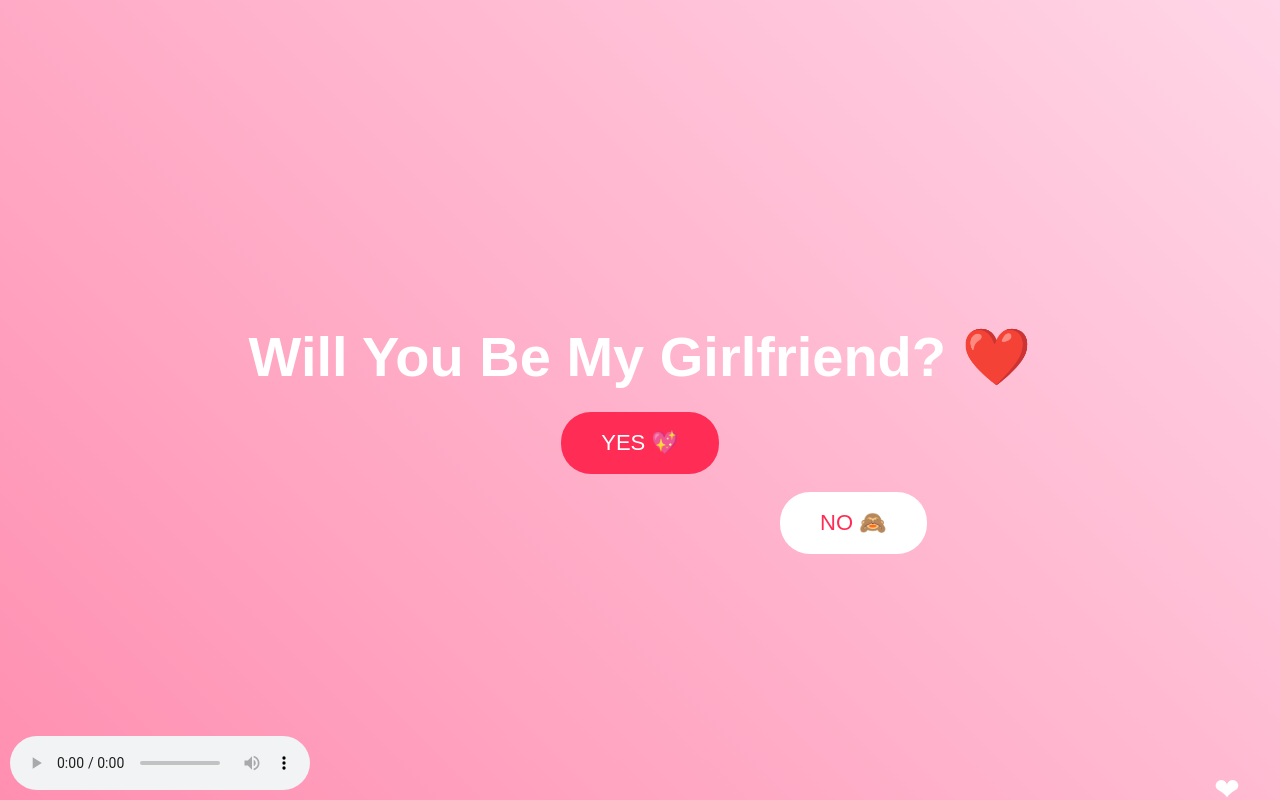
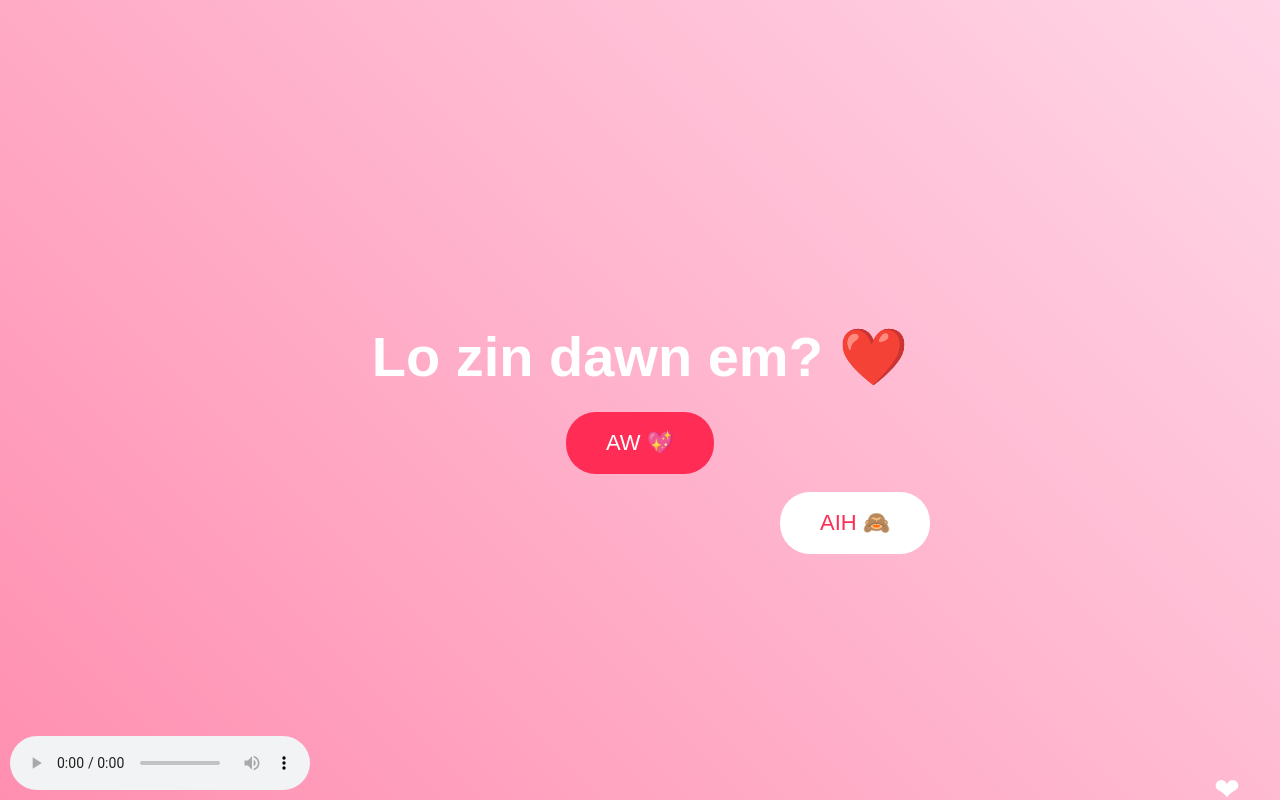
Before and after one commit to Timothy5912/specia, a plain HTML site: page proposal.html in a window 1280 px wide. Drawn offline with Linux system fonts and the light colour scheme.

Commit message:
Update proposal.html

```diff
--- a/proposal.html
+++ b/proposal.html
@@ -4,7 +4,7 @@
 <body>
 <audio autoplay loop controls style="position:fixed;bottom:10px;left:10px;width:calc(100% - 20px);max-width:300px"><source src="music.mp3" type="audio/mpeg"></audio>
 <div class="center">
-<h1>Will You Be My Girlfriend? ❤️</h1>
-<a href="yes.html"><button id="yes" class="btn yes">YES 💖</button></a>
-<button id="no" class="btn no" style="left:60%;top:60%">NO 🙈</button>
+<h1>Lo zin dawn em? ❤️</h1>
+<a href="yes.html"><button id="yes" class="btn yes">AW 💖</button></a>
+<button id="no" class="btn no" style="left:60%;top:60%">AIH 🙈</button>
 </div><script src="script.js"></script></body></html>
```
